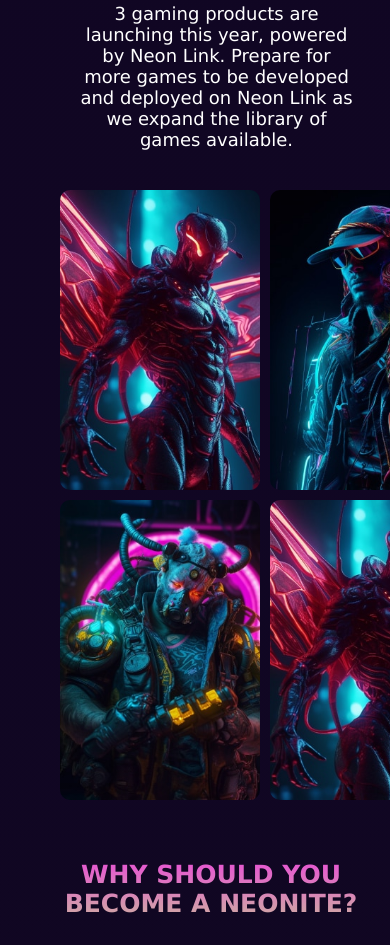
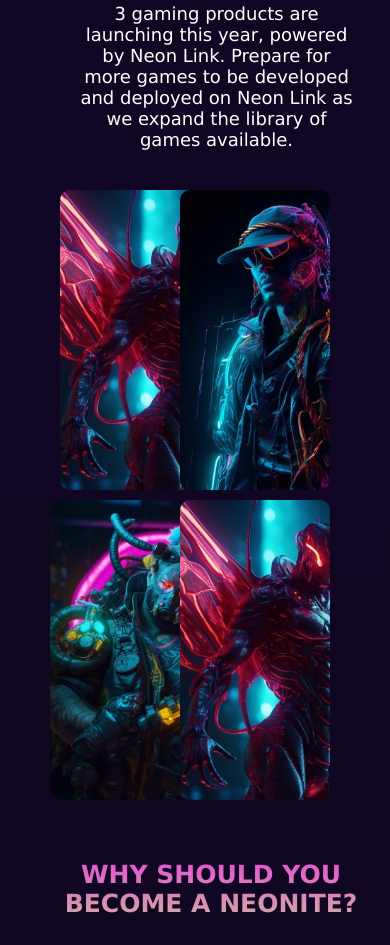
Before and after one commit to preciousNext/neon, a plain HTML site: page index.html in a window 390 px wide. Shown: the part 4753-5698 px from the top of the page. Drawn offline with Linux system fonts and the light colour scheme.

Commit message:
Add files via upload

```diff
--- a/style.css
+++ b/style.css
@@ -339,7 +339,7 @@
     text-align: center;
   }
   .end img {
-    width: 480px;
+    width: 280px;
     height: 190px;
     margin-top: 10px;
     margin-left: -10px;
@@ -413,7 +413,7 @@
     height: 300px;
     background-size: cover;
     background-repeat: no-repeat;
-    width: 200px;
+    width: 150px;
     border-radius: 10px;
     margin-left: 40px;
     margin-top: 20px;
@@ -424,9 +424,9 @@
     height: 300px;
     background-size: cover;
     background-repeat: no-repeat;
-    width: 200px;
+    width: 150px;
     border-radius: 10px;
-    margin-left: 10px;
+    margin-left: -30px;
     margin-top: 20px;
     cursor: pointer;
   }
@@ -435,9 +435,9 @@
     height: 300px;
     background-size: cover;
     background-repeat: no-repeat;
-    width: 200px;
+    width: 150px;
     border-radius: 10px;
-    margin-left: 40px;
+    margin-left: 30px;
     margin-top: 20px;
     cursor: pointer;
   }
@@ -446,8 +446,8 @@
     height: 300px;
     background-size: cover;
     background-repeat: no-repeat;
-    width: 200px;
-    margin-left: 10px;
+    width: 150px;
+    margin-left: -30px;
     border-radius: 10px;
     cursor: pointer;
     margin-top: 20px;
```
